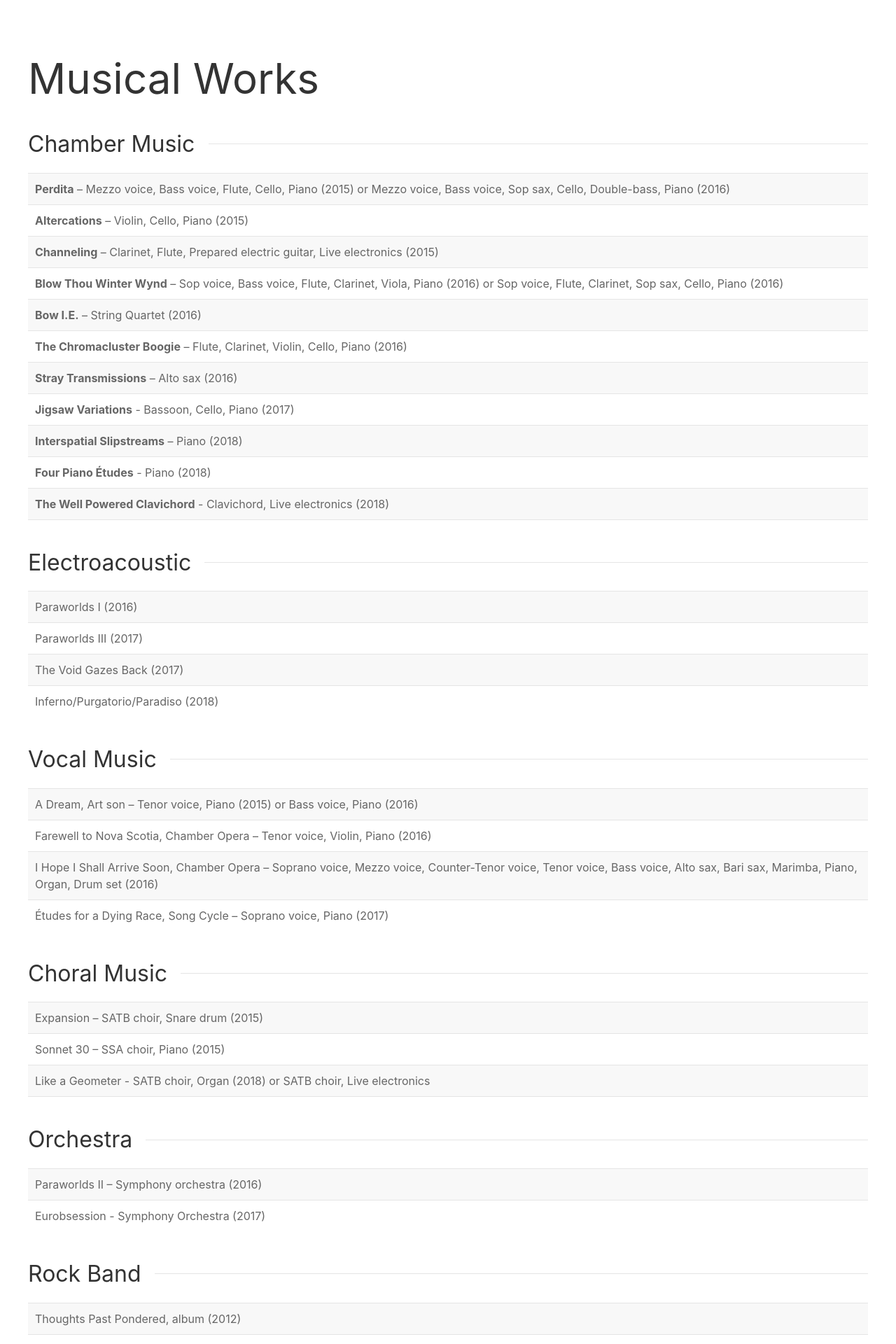
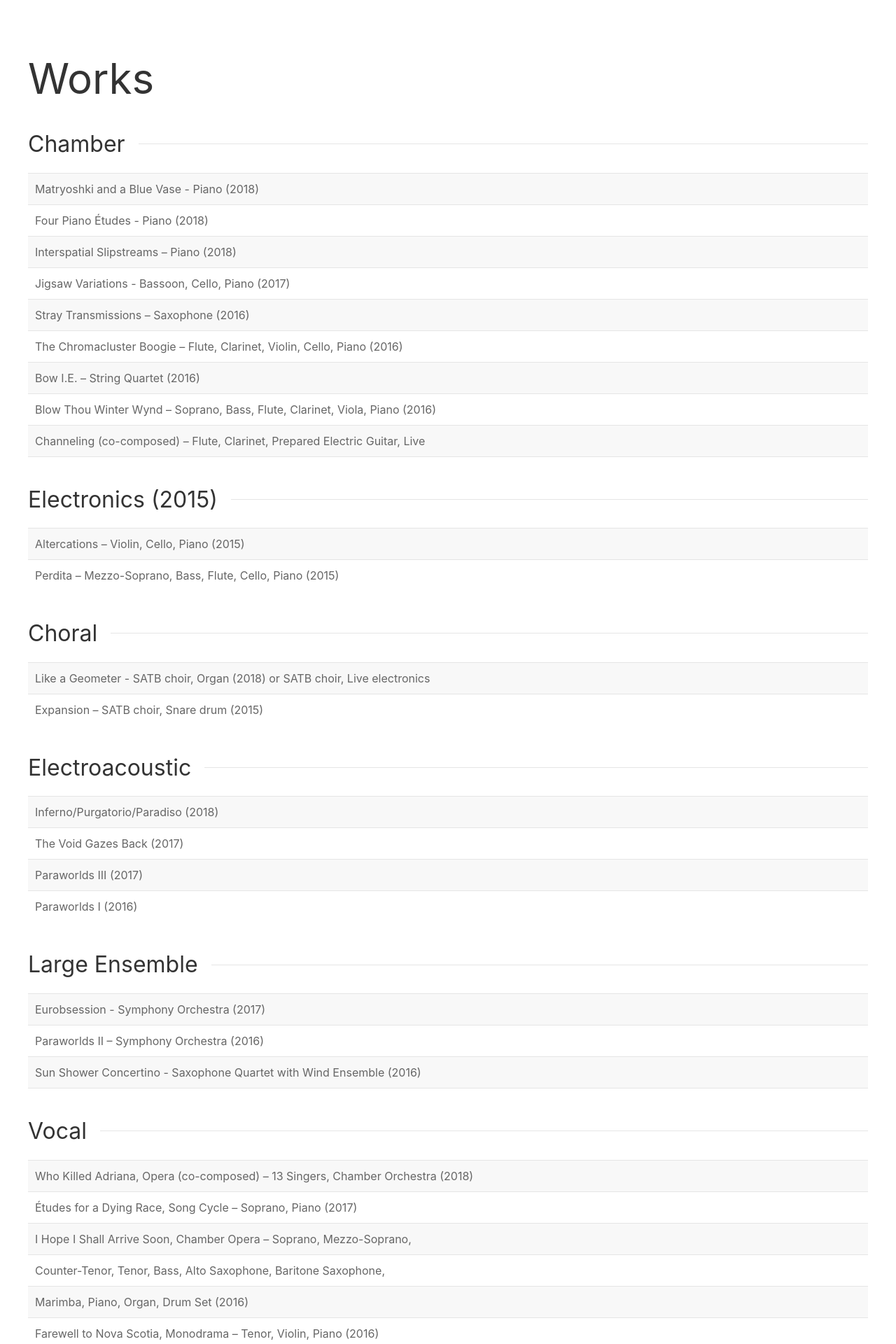
Before and after one commit to arnaud33200/zaba-website, a PHP site: page /musical-works.php in a window 1280 px wide. Shown: the part 241-2161 px from the top of the page at 70% size. Run offline with PHP 8.4, Linux system fonts and the light colour scheme.

Commit message:
update content for news page

```diff
--- a/musical-works.php
+++ b/musical-works.php
@@ -2,73 +2,58 @@
 echo file_get_contents( "mainPhp/main_layout_top.php" );
 ?>
 
-	<h1 class="uk-heading-primary">Musical Works</h1>
+	<h1 class="uk-heading-primary">Works</h1>
 
+	<h2 class="uk-heading-line"><span>Chamber</span></h2>
+	<ul class="uk-list uk-list-striped">
+		<li>Matryoshki and a Blue Vase - Piano (2018)</li>
+		<li>Four Piano Études - Piano (2018)</li>
+		<li>Interspatial Slipstreams – Piano (2018)</li>
+		<li>Jigsaw Variations - Bassoon, Cello, Piano (2017)</li>
+		<li>Stray Transmissions – Saxophone (2016)</li>
+		<li>The Chromacluster Boogie – Flute, Clarinet, Violin, Cello, Piano (2016)</li>
+		<li>Bow I.E. – String Quartet (2016)</li>
+		<li>Blow Thou Winter Wynd – Soprano, Bass, Flute, Clarinet, Viola, Piano (2016)</li>
+		<li>Channeling (co-composed) – Flute, Clarinet, Prepared Electric Guitar, Live</li>
+	</ul>
 
-	<h2 class="uk-heading-line"><span>Chamber Music</span></h2>
+	<h2 class="uk-heading-line"><span>Electronics (2015)</span></h2>
+	<ul class="uk-list uk-list-striped">
+		<li>Altercations – Violin, Cello, Piano (2015)</li>
+		<li>Perdita – Mezzo-Soprano, Bass, Flute, Cello, Piano (2015)</li>
+	</ul>
 
+	<h2 class="uk-heading-line"><span>Choral</span></h2>
 	<ul class="uk-list uk-list-striped">
-		<li><b>Perdita</b> – Mezzo voice, Bass voice, Flute, Cello, Piano (2015) or Mezzo voice, Bass voice, Sop sax, Cello, Double-bass, Piano	(2016) </li>
-		<li><b>Altercations</b> – Violin, Cello, Piano (2015)</li>
-		<li><b>Channeling</b> – Clarinet, Flute, Prepared electric guitar, Live electronics (2015)</li>
-		<li><b>Blow Thou Winter Wynd</b> – Sop voice, Bass voice, Flute, Clarinet, Viola, Piano (2016) or Sop voice, Flute, Clarinet, Sop sax, Cello, Piano (2016) </li>
-		<li><b>Bow I.E.</b> – String Quartet (2016) </li>
-		<li><b>The Chromacluster Boogie</b> – Flute, Clarinet, Violin, Cello, Piano (2016) </li>
-		<li><b>Stray Transmissions</b> – Alto sax (2016) </li>
-		<li><b>Jigsaw Variations</b> - Bassoon, Cello, Piano (2017)</li>
-		<li><b>Interspatial Slipstreams</b> – Piano (2018)</li>
-		<li><b>Four Piano Études</b> - Piano (2018)</li>
-		<li><b>The Well Powered Clavichord</b> - Clavichord, Live electronics (2018)</li>
+		<li>Like a Geometer - SATB choir, Organ (2018) or SATB choir, Live electronics</li>
+		<li>Expansion – SATB choir, Snare drum (2015)</li>
 	</ul>
 
 	<h2 class="uk-heading-line"><span>Electroacoustic</span></h2>
-
 	<ul class="uk-list uk-list-striped">
-		<li>Paraworlds I (2016) </li>
+		<li>Inferno/Purgatorio/Paradiso (2018)</li>
+		<li>The Void Gazes Back (2017)</li>
 		<li>Paraworlds III (2017)</li>
-		<li>The Void Gazes Back (2017)</li>
-		<li>Inferno/Purgatorio/Paradiso (2018)</li>
+		<li>Paraworlds I (2016)</li>
 	</ul>
 
-
-<h2 class="uk-heading-line"><span>Vocal Music</span></h2>
-
+	<h2 class="uk-heading-line"><span>Large Ensemble</span></h2>
 	<ul class="uk-list uk-list-striped">
-	<li>A Dream, Art son – Tenor voice, Piano (2015) or Bass voice, Piano (2016) </li>
-	<li>Farewell to Nova Scotia, Chamber Opera – Tenor voice, Violin, Piano (2016) </li>
-	<li>I Hope I Shall Arrive Soon, Chamber Opera – Soprano voice, Mezzo voice, Counter-Tenor voice, Tenor voice, Bass voice, Alto sax, Bari sax, Marimba, Piano, Organ, Drum set (2016) </li>
-	<li>Études for a Dying Race, Song Cycle – Soprano voice, Piano (2017)</li>
-
+		<li>Eurobsession - Symphony Orchestra (2017)</li>
+		<li>Paraworlds II – Symphony Orchestra (2016)</li>
+		<li>Sun Shower Concertino - Saxophone Quartet with Wind Ensemble (2016)</li>
 	</ul>
 
-<h2 class="uk-heading-line"><span>Choral Music</span></h2>
-
+	<h2 class="uk-heading-line"><span>Vocal</span></h2>
 	<ul class="uk-list uk-list-striped">
-<li>Expansion – SATB choir, Snare drum (2015)</li>
-<li>Sonnet 30 – SSA choir, Piano (2015) </li>
-<li>Like a Geometer - SATB choir, Organ (2018) or SATB choir, Live electronics</li>
+		<li>Who Killed Adriana, Opera (co-composed) – 13 Singers, Chamber Orchestra (2018)</li>
+		<li>Études for a Dying Race, Song Cycle – Soprano, Piano (2017)</li>
+		<li>I Hope I Shall Arrive Soon, Chamber Opera – Soprano, Mezzo-Soprano,</li>
+		<li>Counter-Tenor, Tenor, Bass, Alto Saxophone, Baritone Saxophone,</li>
+		<li>Marimba, Piano, Organ, Drum Set (2016)</li>
+		<li>Farewell to Nova Scotia, Monodrama – Tenor, Violin, Piano (2016)</li>
 	</ul>
 
-<h2 class="uk-heading-line"><span>Orchestra</span></h2>
-
-<ul class="uk-list uk-list-striped">
-<li>Paraworlds II – Symphony orchestra (2016)</li>
-<li>Eurobsession - Symphony Orchestra (2017)</li>
-</ul>
-
-<h2 class="uk-heading-line"><span>Rock Band</span></h2>
-
-<ul class="uk-list uk-list-striped">
-<li>Thoughts Past Pondered, album (2012) </li>
-<li>In The Round, album (2014) </li>
-<li>Mosaic Suite, multimedia (2017)</li>
-</ul>
-
-<h2 class="uk-heading-line"><span>Wind Ensemble</span></h2>
-
-<ul class="uk-list uk-list-striped">
-<li>Sun Shower Concertino – Saxophone quartet with Wind ensemble (2016) </li>
-</ul>
 
 <?php
 echo file_get_contents( "mainPhp/main_layout_bottom.php" );
```
Also changed, not shown: news-events.php (+83 -15 lines). Lines whose indentation alone changed are shown as unchanged.
